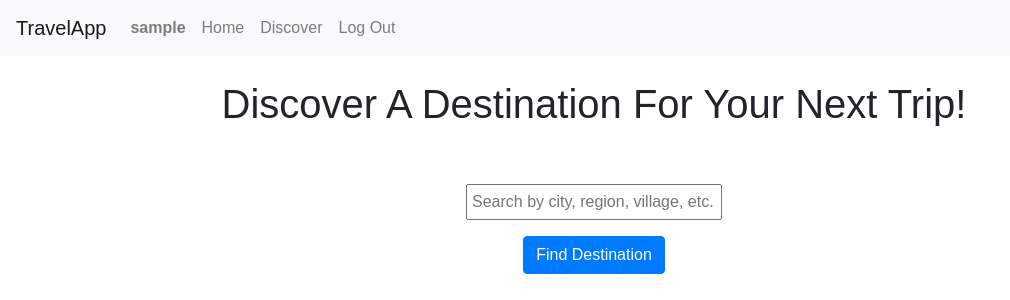
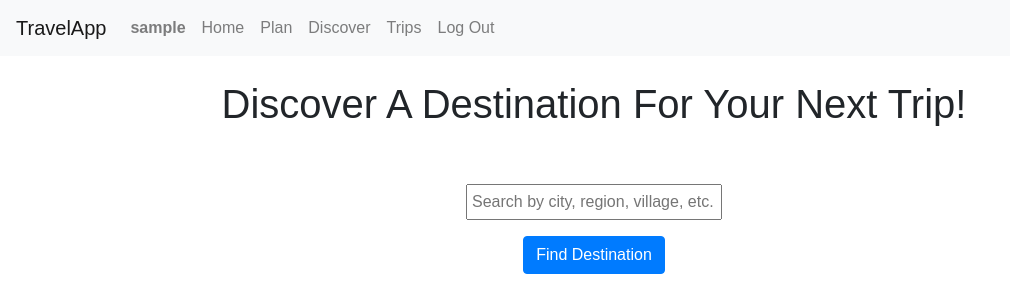
Before and after one commit to djmiller1008/TravelPlanner, a Django app: page /discover in a window 1280 px wide. Shown: the top 300 px of the page, without its empty margins (0-1010 px from the left). Run offline with Django 3.2, Linux system fonts and the light colour scheme; the visitor is signed in with stand-in values (Sample User, id 1); some libraries are stand-ins or nearby versions.

Commit message:
Add nav bar links for plan and trips

```diff
--- a/travelapp/templates/travelapp/layout.html
+++ b/travelapp/templates/travelapp/layout.html
@@ -24,7 +24,13 @@
                 </li>
                 {% if user.is_authenticated %}
                     <li class="nav-item">
+                        <a class="nav-link" href="{% url 'plan' %}">Plan</a>
+                    </li>
+                    <li class="nav-item">
                         <a class="nav-link" href="{% url 'discover' %}">Discover</a>
+                    </li>
+                    <li class="nav-item">
+                        <a class="nav-link" href="{% url 'trips' %}">Trips</a>
                     </li>
                     <li class="nav-item">
                         <a class="nav-link" href="{% url 'logout' %}">Log Out</a>
```
